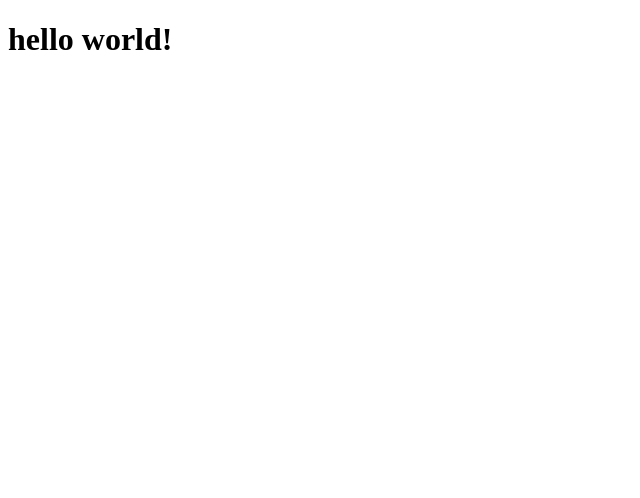
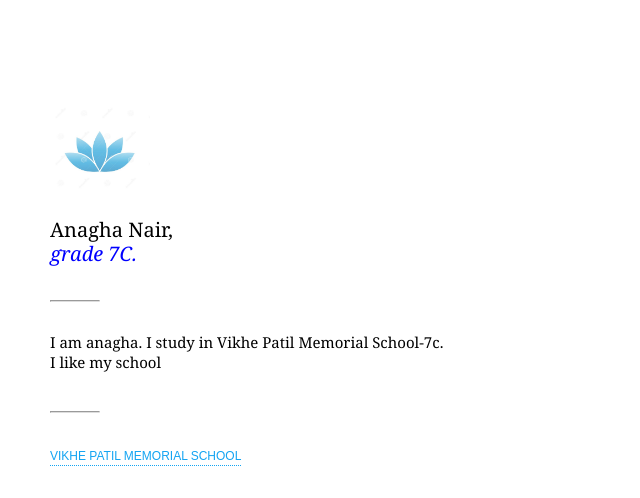
Before and after one commit to anaghanairk/anaghanairk.github.io, a plain HTML site: page index.html in a window 1280 px wide. Shown: the whole page, without its empty margins (0-640 px from the left). Drawn offline with Linux system fonts and the light colour scheme.

Commit message:
blue lotus

```diff
--- a/index.html
+++ b/index.html
@@ -2,9 +2,81 @@
 <html>
 	<head>
 		<title>anagha's website</title>
+		<style>
+
+			#grade{
+				color:blue;
+			}
+			p{
+				font-size:15px;
+				padding: 0px 0px 24px 0px;
+
+			}
+			body{
+				font-family: Georgia, Times;
+				margin: 50px
+			}
+			hr{
+				height:0px;
+				border-bottom:1px solid #ddd;
+				max-width: 48px;
+				margin: 5px 0px 30px 0px;
+			}
+			img{
+				height:100px;
+				width:100px;
+				margin-top:50px;
+			}
+			h1{
+				font-size:20px;
+				font-weight:normal;
+				line-height: 24px;
+				padding-bottom:20px;
+
+				display:block;
+			}
+			i{
+				color:blue;
+			}
+
+			ul{
+				text-align:left;
+				padding-left:0;
+			}
+
+			a:link, a:visited {
+				text-decoration:none;
+			}
+			ul a:link,ul a:visited{
+				color:#13A4F2;
+				border-bottom:1px dotted #13A4F2;
+				padding-bottom: 2px;
+				font-family:"Arimo",Ariel,Helvetica,Verdana;
+				font-size:12px;
+				text-transform:uppercase;
+
+			}
+			li{
+				list-style-type:none;
+				margin: 0 0 8px 0;
+			}
+		</style>
 	</head>
 	<body>
-		<h1>hello world!</h1>
+		<header>
+		<img src="./images/anagha.jpg">
+		<h1>Anagha Nair, <br>
+		<i> grade 7C.</i></h1>
+		</header>
+		<div class="intro">
+		<hr>
+			<p> I am anagha. I study in Vikhe Patil Memorial School-7c.<br>
+				I like my school</p>
+		<hr>
+			<ul>
+				<li><a href="https://www.vikhepatil.org/"> vikhe patil Memorial school</a></li>
+			</ul>
+		</div>
 	</body>
 
 </html>
```
Also changed, not shown: images/anagha.jpg (added).
